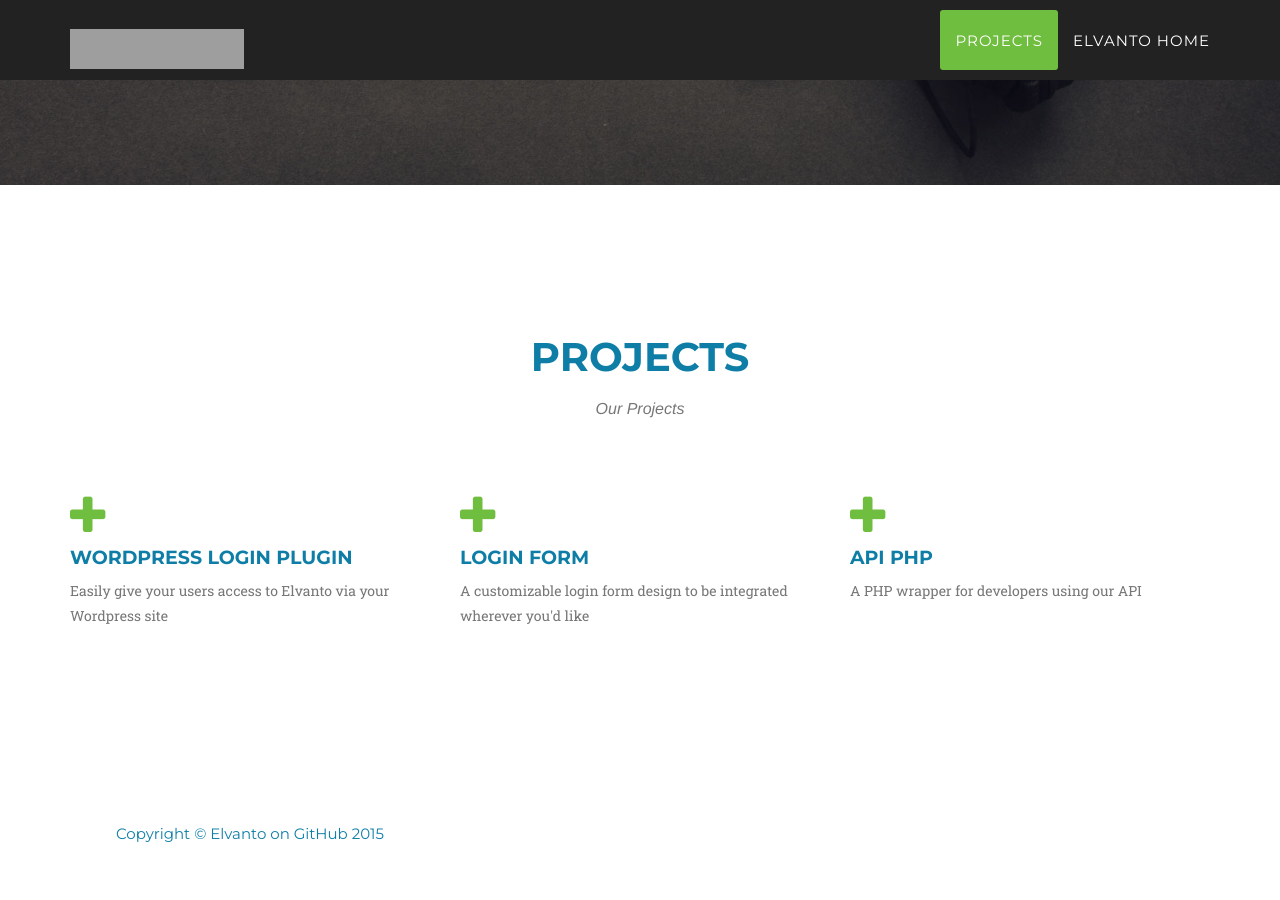
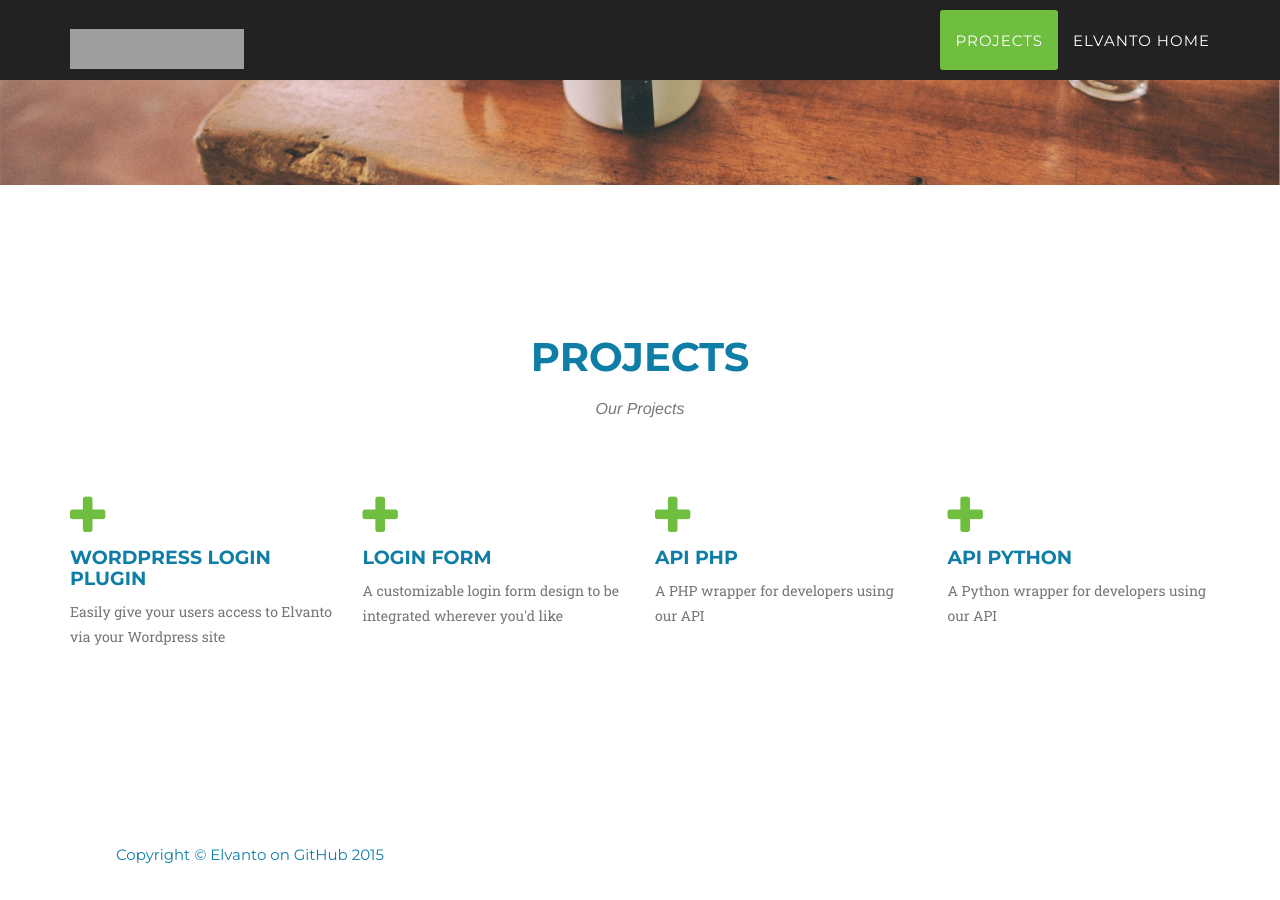
Before and after one commit to elvanto/elvanto.github.io, a Jekyll site: the page built from index.html, in a window 1280 px wide and 900 px high, scrolled down 580 px. Built offline with Jekyll 4.4.1, drawn with Linux system fonts in a browser that asks for light colours; nearby versions of some CDN libraries; some web fonts are replaced; before the commit the page ends 1459 px from its top, so only the background shows below that; grey boxes are pictures that could not be loaded.

Commit message:
Site Updates

```diff
--- a/_includes/js.html
+++ b/_includes/js.html
@@ -1,5 +1,5 @@
-<script src="//ajax.googleapis.com/ajax/libs/jquery/1.11.0/jquery.min.js"></script>
-<script src="//netdna.bootstrapcdn.com/bootstrap/3.2.0/js/bootstrap.min.js"></script>
+<script src="//ajax.googleapis.com/ajax/libs/jquery/1.11.2/jquery.min.js"></script>
+<script src="//maxcdn.bootstrapcdn.com/bootstrap/3.3.4/js/bootstrap.min.js"></script>
 <script src="{{ "/js/jquery.easing.min.js" | prepend: site.baseurl }}"></script>
 <script src="{{ "/js/classie.js" | prepend: site.baseurl }}"></script>
 <script src="{{ "/js/cbpAnimatedHeader.js" | prepend: site.baseurl }}"></script>
--- a/_includes/projects.html
+++ b/_includes/projects.html
@@ -7,7 +7,7 @@
       </div>
     </div>
     <div class="row">
-      <div class="col-md-4 col-sm-6 portfolio-item">
+      <div class="col-md-3 col-sm-6 portfolio-item">
         <a href="https://github.com/elvanto/login-wordpress" class="portfolio-link" target="_blank">
 				<div class="portfolio-hover">
 					<div class="portfolio-hover-content">
@@ -21,7 +21,7 @@
 				<p class="text-muted">Easily give your users access to Elvanto via your Wordpress site</p>
 				</div>
       </div>
-      <div class="col-md-4 col-sm-6 portfolio-item">
+      <div class="col-md-3 col-sm-6 portfolio-item">
         <a href="https://github.com/elvanto/login-form" class="portfolio-link" target="_blank">
 				<div class="portfolio-hover">
 					<div class="portfolio-hover-content">
@@ -35,7 +35,7 @@
 				<p class="text-muted">A customizable login form design to be integrated wherever you'd like</p>
 				</div>
       </div>
-      <div class="col-md-4 col-sm-6 portfolio-item">
+      <div class="col-md-3 col-sm-6 portfolio-item">
         <a href="https://github.com/elvanto/api-php" class="portfolio-link" target="_blank">
 				<div class="portfolio-hover">
 					<div class="portfolio-hover-content">
@@ -49,6 +49,20 @@
 				<p class="text-muted">A PHP wrapper for developers using our API</p>
 				</div>
       </div>
+      <div class="col-md-3 col-sm-6 portfolio-item">
+        <a href="https://github.com/elvanto/api-python" class="portfolio-link" target="_blank">
+				<div class="portfolio-hover">
+					<div class="portfolio-hover-content">
+						<i class="fa fa-plus fa-3x"></i>
+					</div>
+				</div>
+				<!--<img src="img/portfolio/{{ post.thumbnail }}" class="img-responsive" alt="">-->
+				</a>
+				<div class="portfolio-caption">
+					<h4>API Python</h4>
+				<p class="text-muted">A Python wrapper for developers using our API</p>
+				</div>
+      </div>
     </div>
   </div>
 </section>
```
Also changed, not shown: img/coffee.jpg (deleted), img/header-bg-old.jpg (added), img/header-bg.jpg.
